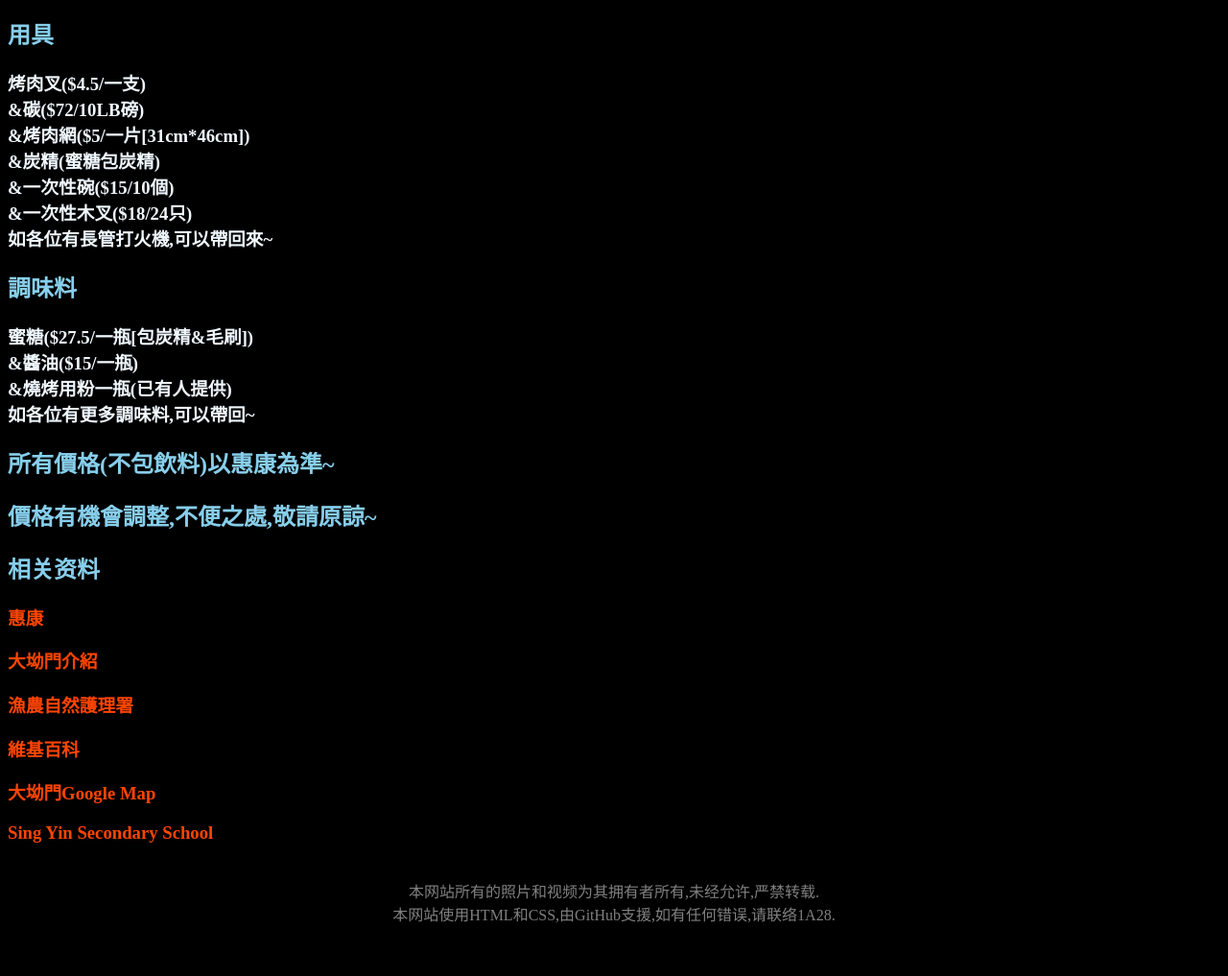
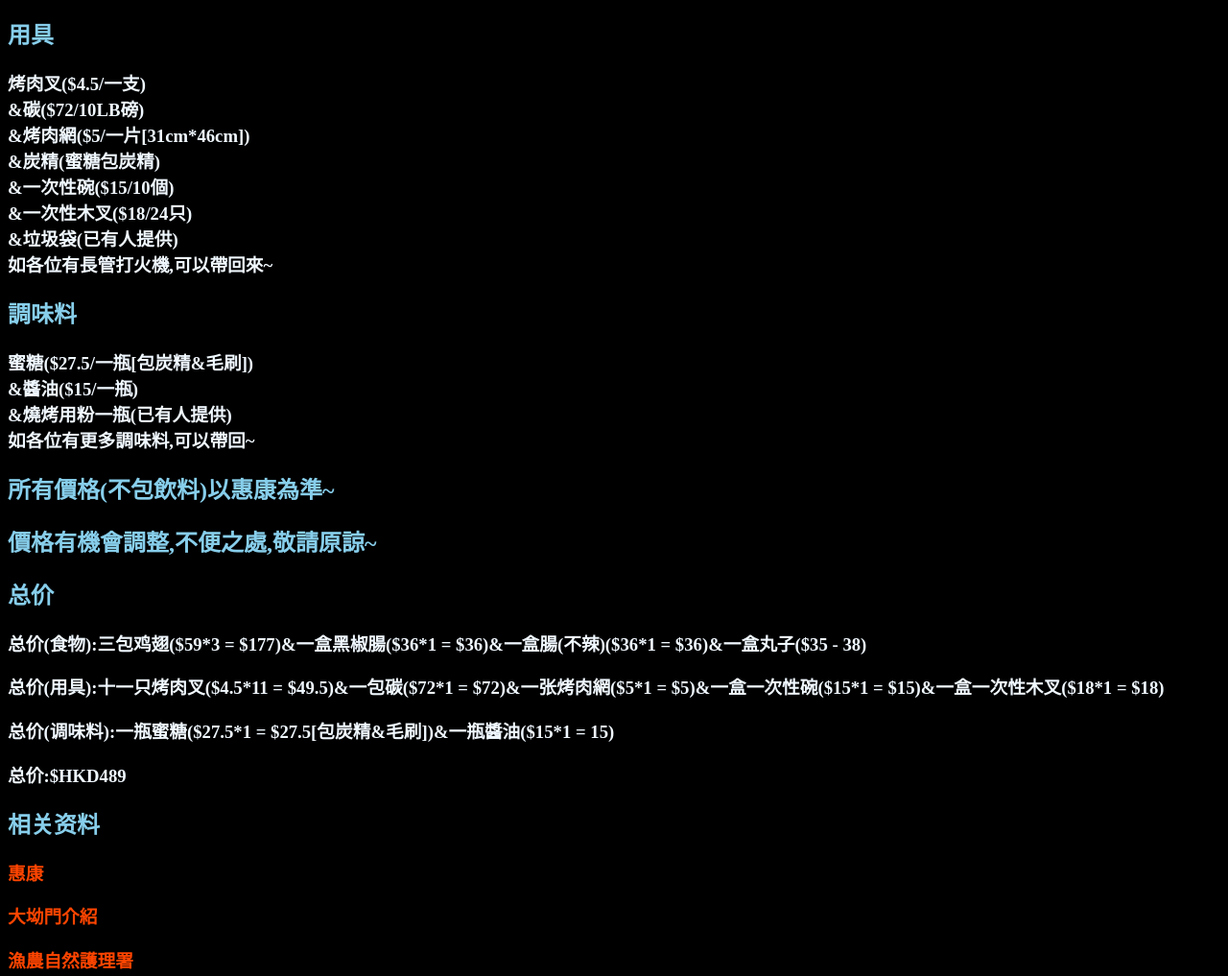
Before and after one commit to Jerry-syss/BBQ, a plain HTML site: page index.html in a window 1280 px wide. Shown: the part 1222-2239 px from the top of the page at 96% size. Before the commit the page ends 2194 px from the top, so only its background shows below. Drawn offline with Linux system fonts and the light colour scheme.

Commit message:
Enhance index.html with BBQ details and pricing
Updated the HTML content to include additional details about the BBQ event, including prices and related resources.

```diff
--- a/index.html
+++ b/index.html
@@ -19,11 +19,16 @@
         <h3>雞翅($59/1KG)<br>&黑椒腸($36/328G)<br>&腸(不辣)($36/328G)<br>&各類丸子($35-38/324G)<br>其他食材可個人準備~</h3>
         <h2>用具</h2>
         <h3>烤肉叉($4.5/一支)<br>&碳($72/10LB磅)<br>&烤肉網($5/一片[31cm*46cm])<br>&炭精(蜜糖包炭精)<br>
-            &一次性碗($15/10個)<br>&一次性木叉($18/24只)<br>如各位有長管打火機,可以帶回來~</h3>
+            &一次性碗($15/10個)<br>&一次性木叉($18/24只)<br>&垃圾袋(已有人提供)<br>如各位有長管打火機,可以帶回來~</h3>
         <h2>調味料</h2>
         <h3>蜜糖($27.5/一瓶[包炭精&毛刷])<br>&醬油($15/一瓶)<br>&燒烤用粉一瓶(已有人提供)<br>如各位有更多調味料,可以帶回~</h3>
         <h2>所有價格(不包飲料)以惠康為準~</h2>
         <h2>價格有機會調整,不便之處,敬請原諒~</h2>
+        <h2>总价</h2>
+        <h3>总价(食物):三包鸡翅($59*3 = $177)&一盒黑椒腸($36*1 = $36)&一盒腸(不辣)($36*1 = $36)&一盒丸子($35 - 38)</h3>
+        <h3>总价(用具):十一只烤肉叉($4.5*11 = $49.5)&一包碳($72*1 = $72)&一张烤肉網($5*1 = $5)&一盒一次性碗($15*1 = $15)&一盒一次性木叉($18*1 = $18)</h3>
+        <h3>总价(调味料):一瓶蜜糖($27.5*1 = $27.5[包炭精&毛刷])&一瓶醬油($15*1 = 15)</h3>
+        <h3>总价:$HKD489</h3>
         <h2>相关资料</h2>
         <h3><a href="https://www.wellcome.com.hk/" target="_blank">惠康</a></h3>
         <h3><a href="https://www.youtube.com/watch?v=FSMNWUEV0Ko" target="_blank">大坳門介紹</a></h3>
@@ -37,4 +42,5 @@
         <footer>本网站所有的照片和视频为其拥有者所有,未经允许,严禁转载.</footer>
         <footer>本网站使用HTML和CSS,由GitHub支援,如有任何错误,请联络1A28.</footer>
     </body>
+
 </html>
```
